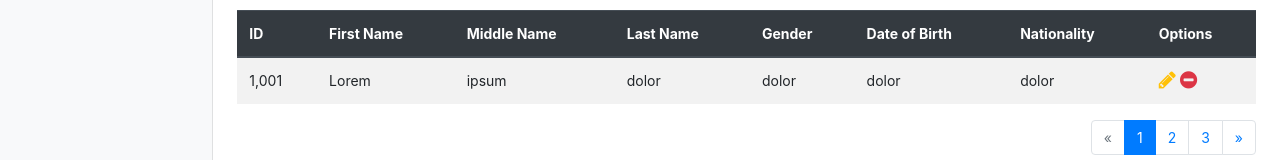
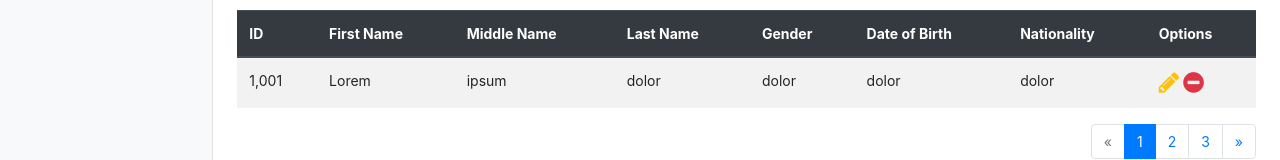
Before and after one commit to ccfcet/karmaAdmin, a React (Create React App) app: page /people in a window 1280 px wide. Shown: the part 158-318 px from the top of the page. Built offline with nearby package versions, Linux system fonts and the light colour scheme; some icons are missing.

Commit message:
Change icons

```diff
--- a/design/css/style.css
+++ b/design/css/style.css
@@ -128,13 +128,13 @@ body {
 
 .edit-icon {
   margin-right: 4px;
-  font-size: 20px;
+  font-size: 1.5rem;
   color: #ffc107;
   cursor: pointer;
 }
 
 .delete-icon {
-  font-size: 20px;
+  font-size: 1.5rem;
   color: #dc3545;
   cursor: pointer;
 }
--- a/package.json
+++ b/package.json
@@ -6,7 +6,8 @@
     "react": "^16.10.2",
     "react-dom": "^16.10.2",
     "react-router-dom": "^5.1.2",
-    "react-scripts": "3.2.0"
+    "react-scripts": "3.2.0",
+    "react-transition-group": "^4.3.0"
   },
   "scripts": {
     "start": "react-scripts start",
--- a/public/css/style.css
+++ b/public/css/style.css
@@ -128,13 +128,13 @@ body {
 
 .edit-icon {
   margin-right: 4px;
-  font-size: 20px;
+  font-size: 1.5rem;
   color: #ffc107;
   cursor: pointer;
 }
 
 .delete-icon {
-  font-size: 20px;
+  font-size: 1.5rem;
   color: #dc3545;
   cursor: pointer;
 }
@@ -142,3 +142,8 @@ body {
 .search-bar {
   max-width: 25%;
 }
+
+.active-link {
+  font-size: 1rem;
+  color: #007bff;
+}
--- a/src/components/Sidebar/index.js
+++ b/src/components/Sidebar/index.js
@@ -11,7 +11,7 @@ function Sidebar() {
         <ul class="nav flex-column">
           <li class="nav-item">
             <a class="nav-link" href="#submenu-student" data-toggle="collapse" aria-expanded="false" aria-controls="#submenu-student">
-              <span data-feather="home"></span>
+              <span data-feather="user"></span>
               Student
             </a>
             <div class="collapse" id="submenu-student">
@@ -45,7 +45,7 @@ function Sidebar() {
           </li>
           <li class="nav-item">
             <a class="nav-link" href="#submenu-people" data-toggle="collapse" aria-expanded="false" aria-controls="#submenu-people">
-              <span data-feather="home"></span>
+              <span data-feather="users"></span>
               People
             </a>
             <div class="collapse" id="submenu-people">
@@ -64,7 +64,7 @@ function Sidebar() {
           </li>
           <li class="nav-item">
             <a class="nav-link" href="#submenu-academics" data-toggle="collapse" aria-expanded="false" aria-controls="#submenu-academics">
-              <span data-feather="home"></span>
+              <span data-feather="book"></span>
               Academics
             </a>
             <div class="collapse" id="submenu-academics">
```
Also changed, not shown: 1 other file (tests, documents, lock files or other folders).
